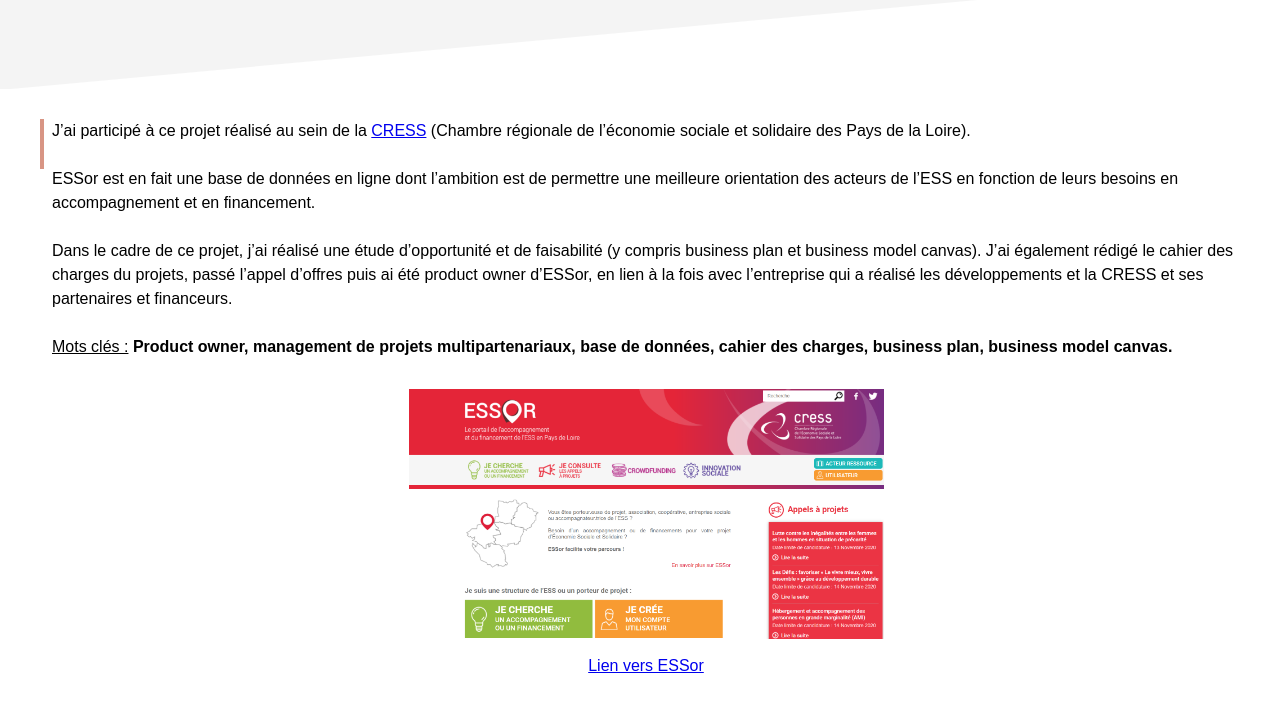
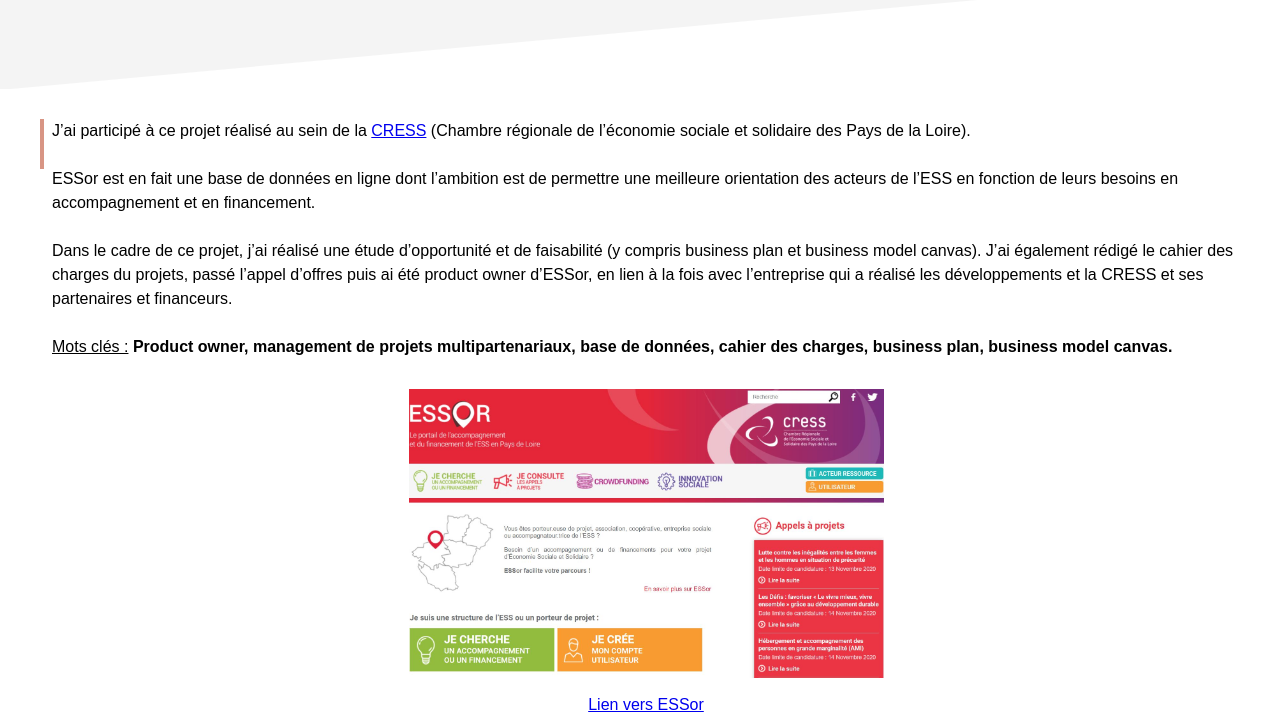
Before and after one commit to chal1jer/jchalain, a plain HTML site: page portfolio-ESSor.html in a window 1280 px wide. Shown: the part 231-952 px from the top of the page. Drawn offline with Linux system fonts and the light colour scheme.

Commit message:
Update portfolio-ESSor.html

```diff
--- a/portfolio-ESSor.html
+++ b/portfolio-ESSor.html
@@ -39,7 +39,7 @@
 <u>Mots clés :</u><b> Product owner, management de projets multipartenariaux, base de données, cahier des charges, business plan, business model canvas.</b>
             </p>
             <div style="text-align: center; margin-top: 30px;">
-            <a href="http://www.essor-paysdelaloire.org/" target="_blank"><img class="portfolio" src="ESSor_short.png"></a>
+            <a href="http://www.essor-paysdelaloire.org/" target="_blank"><img class="portfolio" src="ESSor_short.jpg"></a>
             <a style="display: block; margin-top: 8px;" href="http://www.essor-paysdelaloire.org/">Lien vers ESSor</a>
             </div>
         </div>
```
